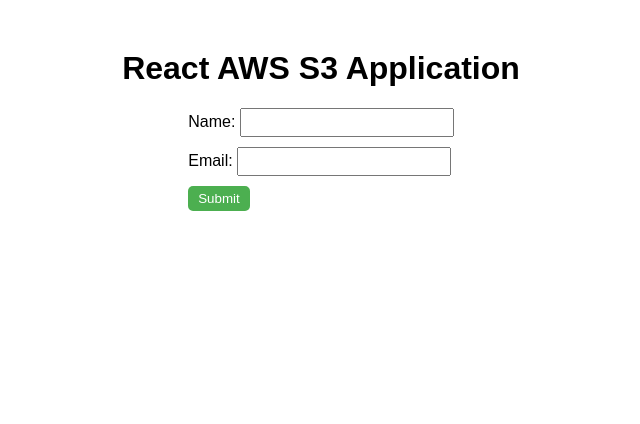
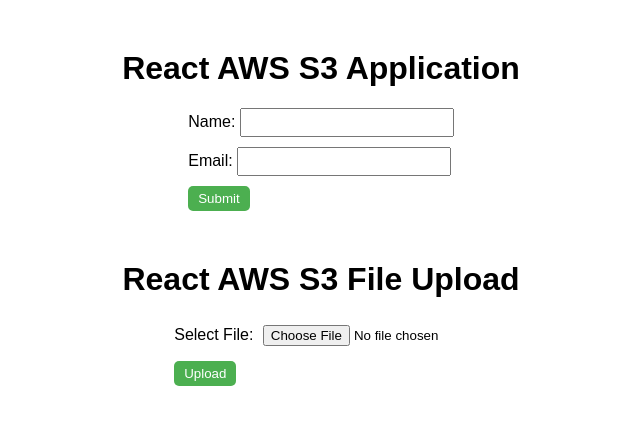
Before and after one commit to lifengoscar/aws-s3-app, a React (Create React App) app in the folder aws-s3-app/: page / in a window 1280 px wide. Shown: the top 424 px of the page, without its empty margins (319-959 px from the left). Built offline with nearby package versions, Linux system fonts and the light colour scheme.

Commit message:
TD5 upload file and store in S3 then save the metadata in Dynamodb

```diff
--- a/aws-s3-app/package.json
+++ b/aws-s3-app/package.json
@@ -3,6 +3,8 @@
   "version": "0.1.0",
   "private": true,
   "dependencies": {
+    "@aws-sdk/client-dynamodb": "^3.679.0",
+    "@aws-sdk/client-s3": "^3.679.0",
     "@testing-library/jest-dom": "^5.17.0",
     "@testing-library/react": "^13.4.0",
     "@testing-library/user-event": "^13.5.0",
--- /dev/null
+++ b/aws-s3-app/src/FileUpdate.js
@@ -0,0 +1,83 @@
+import React, { useState } from 'react';
+import './App.css';
+
+function FileUpdate() {
+  const [formData, setFormData] = useState({
+    fileName: '',
+    fileContent: '',
+    contentType: '',
+  });
+  const [file, setFile] = useState(null);
+  const [message, setMessage] = useState('');
+
+  const handleChange = (e) => {
+    if (e.target.name === 'file') {
+      const selectedFile = e.target.files[0];
+      if (selectedFile) {
+        setFile(selectedFile);
+        setFormData({
+          ...formData,
+          fileName: selectedFile.name,
+          contentType: selectedFile.type,
+        });
+      }
+    }
+  };
+
+  const handleSubmit = async (e) => {
+    e.preventDefault();
+
+    if (!file) {
+      setMessage('Please select a file to upload.');
+      return;
+    }
+
+    // Read the file content as a base64 string
+    const reader = new FileReader();
+    reader.onloadend = async () => {
+      const base64Content = reader.result.split(',')[1]; // Get base64 content without the prefix
+      const response = await fetch('https://6id9e761z5.execute-api.us-east-1.amazonaws.com/test/upload', {
+        method: 'POST',
+        headers: {
+          'Content-Type': 'application/json',
+        },
+        body: JSON.stringify({
+          fileName: formData.fileName,
+          fileContent: base64Content,
+          contentType: formData.contentType,
+        }),
+      });
+
+      const data = await response.json();
+      if (response.ok) {
+        setMessage(`File uploaded successfully: ${data.fileUrl}`);
+      } else {
+        setMessage(`Error: ${data.error}`);
+      }
+    };
+
+    reader.readAsDataURL(file); // This will trigger onloadend once the file is read
+  };
+
+  return (
+    <div className="App">
+      <h1>React AWS S3 File Upload</h1>
+      <form onSubmit={handleSubmit}>
+        <div>
+          <label>Select File: </label>
+          <input
+            type="file"
+            name="file"
+            accept="*"
+            onChange={handleChange}
+            required
+          />
+        </div>
+        <button type="submit">Upload</button>
+      </form>
+      {message && <p>{message}</p>}
+    </div>
+  );
+}
+
+export default FileUpdate;
--- a/aws-s3-app/src/index.js
+++ b/aws-s3-app/src/index.js
@@ -3,11 +3,13 @@
 import './index.css';
 import App from './App';
 import reportWebVitals from './reportWebVitals';
+import FileUpload from './FileUpdate';
 
 const root = ReactDOM.createRoot(document.getElementById('root'));
 root.render(
   <React.StrictMode>
     <App />
+    <FileUpload />
   </React.StrictMode>
 );
 
```
Also changed, not shown: 1 other file (tests, documents, lock files or other folders).
